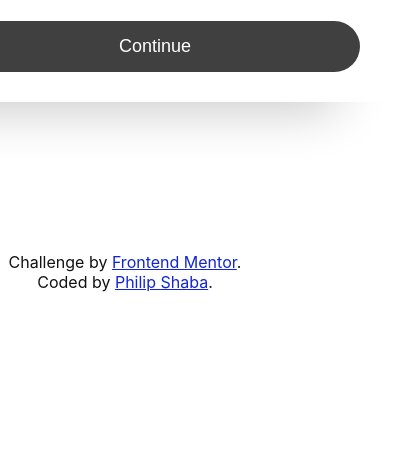
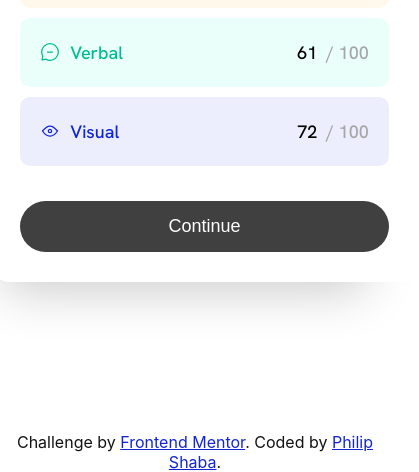
Before and after one commit to SHABA01/results-summary-component, a plain HTML site: page index.html in a window 390 px wide. Shown: the part 934-1406 px from the top of the page, 419 px wide, since content can reach past the window. Before the commit the page ends 1226 px from the top, so only its background shows below. Drawn offline with Linux system fonts and the light colour scheme.

Commit message:
modified:   styles.css

```diff
--- a/styles.css
+++ b/styles.css
@@ -234,21 +234,14 @@ main {
 
 /* Media query for screens with a width up to 375px (mobile) and up to 720px */
 @media (max-width: 720px) {
-    body {
-        max-width: 250px;
-        padding-top: 0;
-        padding-left: 0;
-        padding-right: 0;
-    }
-
     main {
-        width: 100%; /* Set main to occupy entire width */
+        width: 90%;
         flex-direction: column; /* Change layout to vertical stacking */
     }
 
     #section1 {
         order: 1; /* Place #section1 first in the stacking order */
-        width: auto;
+        width: 100%;
         margin-bottom: 20px;
         border-top-left-radius: 0;
         border-top-right-radius: 0;
@@ -263,6 +256,10 @@ main {
         width: 100%;
         border-top-left-radius: 0;
         border-top-right-radius: 0;
+    }
+
+    footer {
+        font-size: 10px;
     }
 }
 
```
